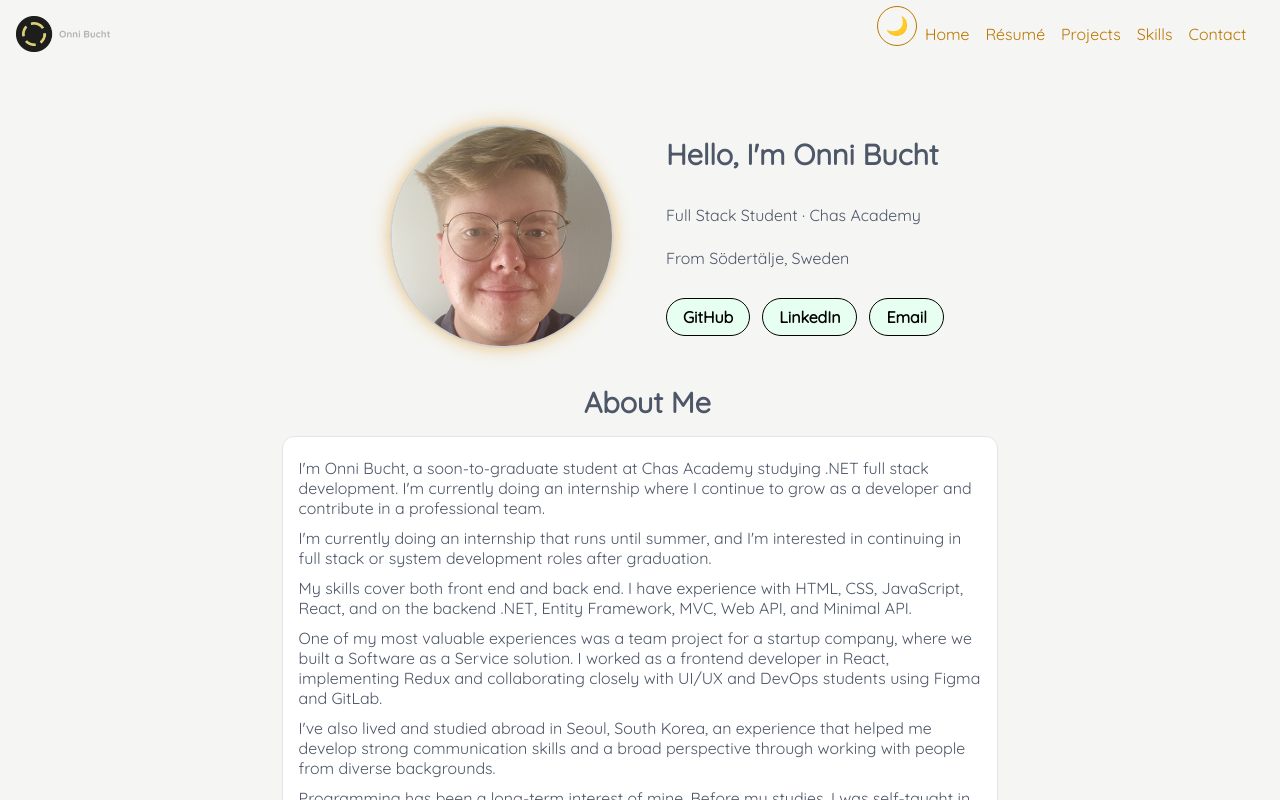
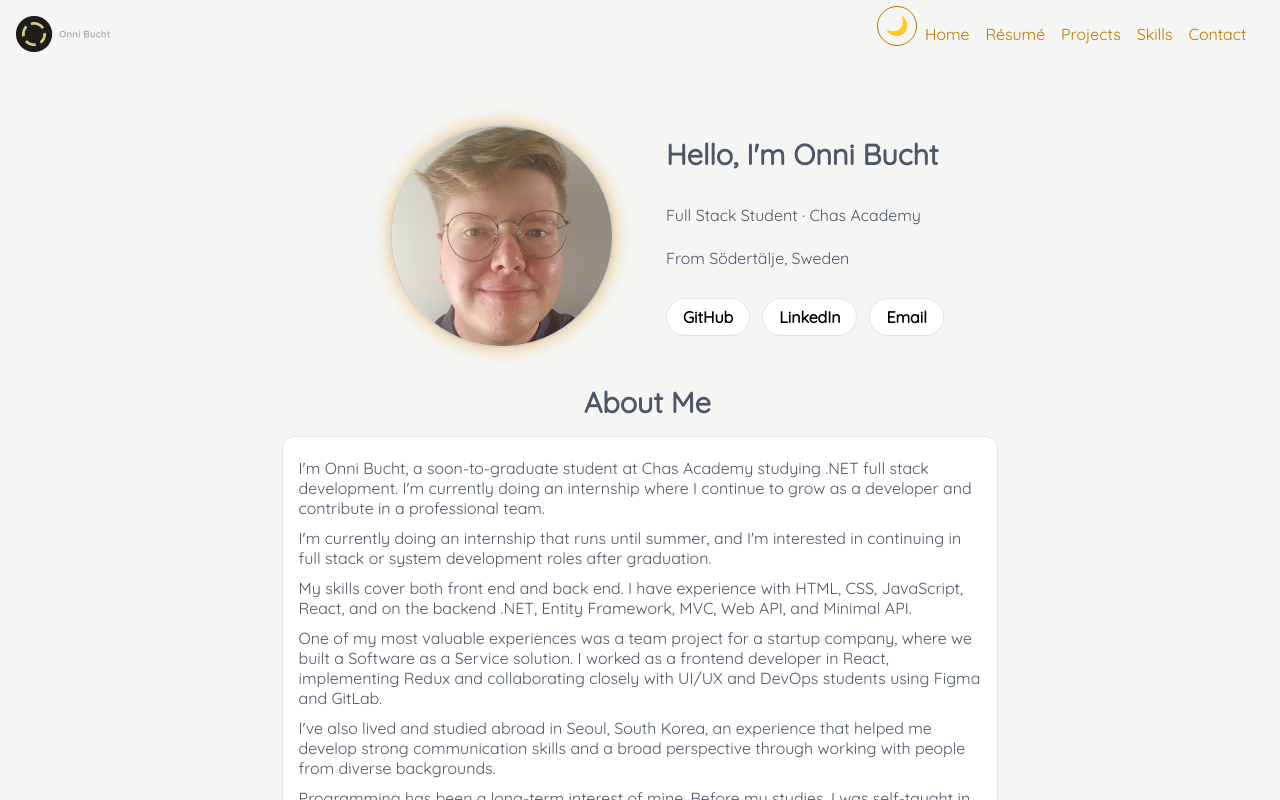
Before and after one commit to onni82/onni82.github.io, a React (Vite) app: page / in a window 1280 px wide. Shown: the top 800 px of the page. Built offline with nearby package versions, Linux system fonts and the light colour scheme; no server answers.

Commit message:
Adjusted button colors

```diff
--- a/src/styles/global.css
+++ b/src/styles/global.css
@@ -11,9 +11,9 @@
 	--link-color: rgb(188, 119, 0);
 	--link-hover: rgb(222, 141, 0);
 	--link-active: #000000;
-	--button-bg: rgb(231, 255, 240);
+	--button-bg: #ffffff;
 	--button-text: #000000;
-	--button-border: #000000;
+	--button-border: #e2e6e9;
 	--box-background: #ffffff;
 	--box-border: #e2e6e9;
 }
@@ -25,9 +25,9 @@
 	--link-color: #ffb74d;
 	--link-hover: #ffa726;
 	--link-active: #ffffff;
-	--button-bg: #121212;
+	--button-bg: #161d1a;
 	--button-text: #ffffff;
-	--button-border: #ffffff;
+	--button-border: #26312c;
 	--box-background: #161d1a;
 	--box-border: #26312c;
 }
```
